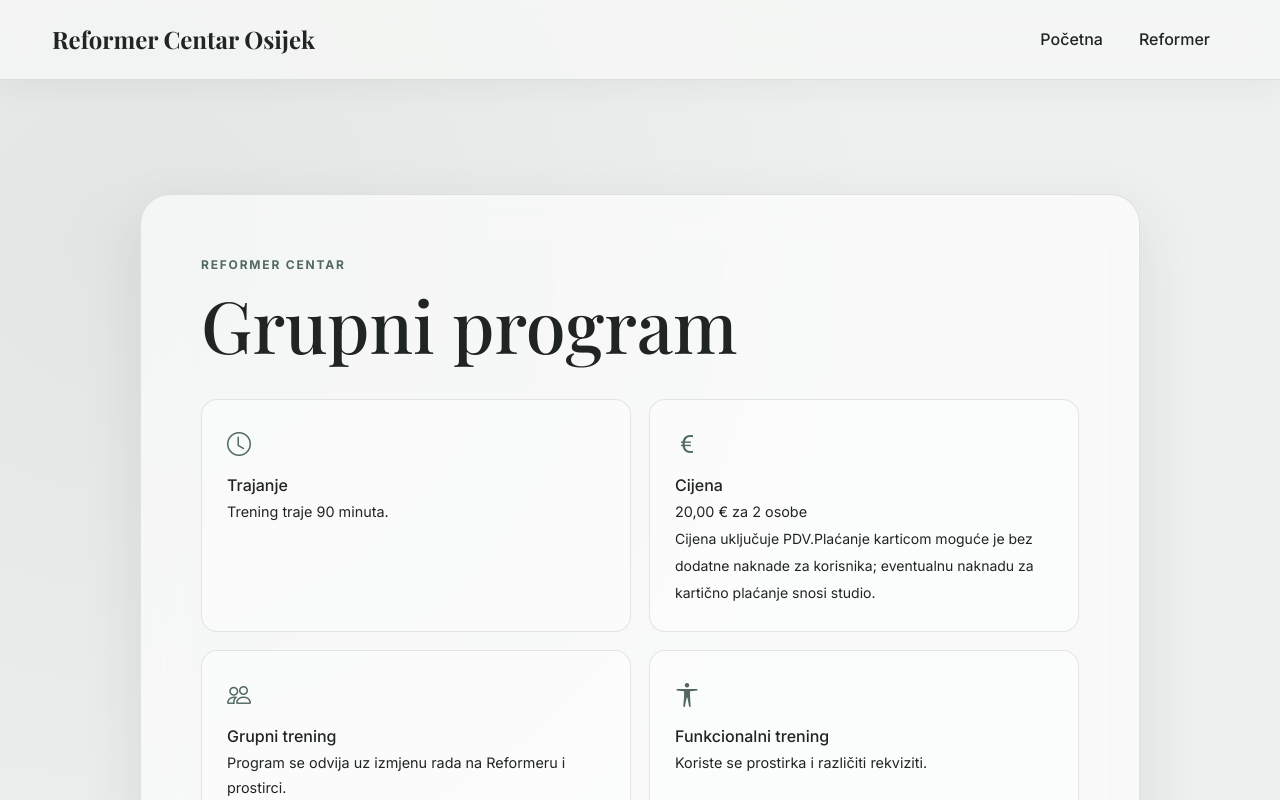
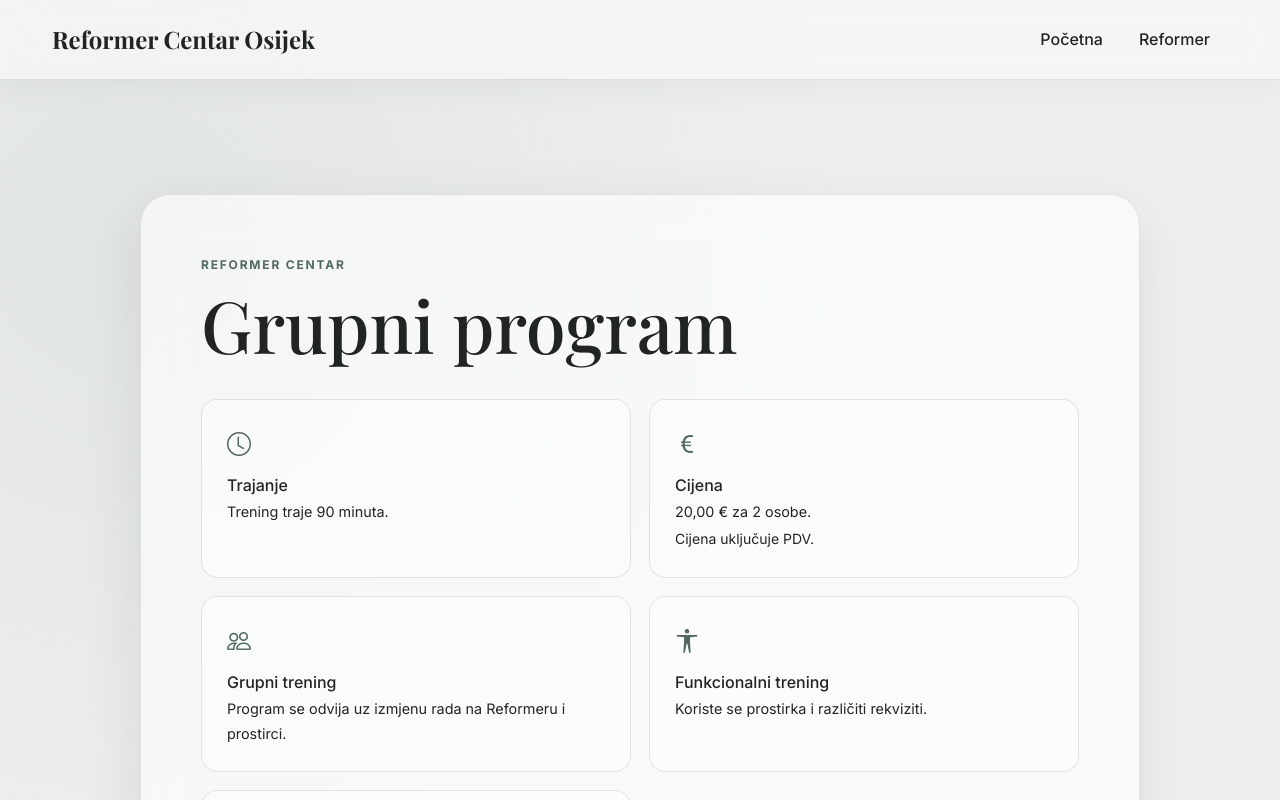
Before and after one commit to marijadergez/Reformer-App, a React (Vite) app: page /grupni in a window 1280 px wide. Shown: the top 800 px of the page. Built offline with nearby package versions, Linux system fonts and the light colour scheme.

Commit message:
Update Grupni.jsx

```diff
--- a/src/pages/Grupni/Grupni.jsx
+++ b/src/pages/Grupni/Grupni.jsx
@@ -25,11 +25,9 @@ export default function GRUPNI() {
                     <div className="info-card">
                         <i className="bi bi-currency-euro"></i>
                         <h3>Cijena</h3>
-                        <p>20,00 € za 2 osobe</p>
+                        <p>20,00 € za 2 osobe.</p>
                         <small>Cijena uključuje PDV.</small>
-                        <small>Plaćanje karticom moguće je bez
-                            dodatne naknade za korisnika; eventualnu naknadu za
-                            kartično plaćanje snosi studio.</small>
+                        <small></small>
                     </div>
                     <div className="info-card">
                         <i className="bi bi-people"></i>
```
